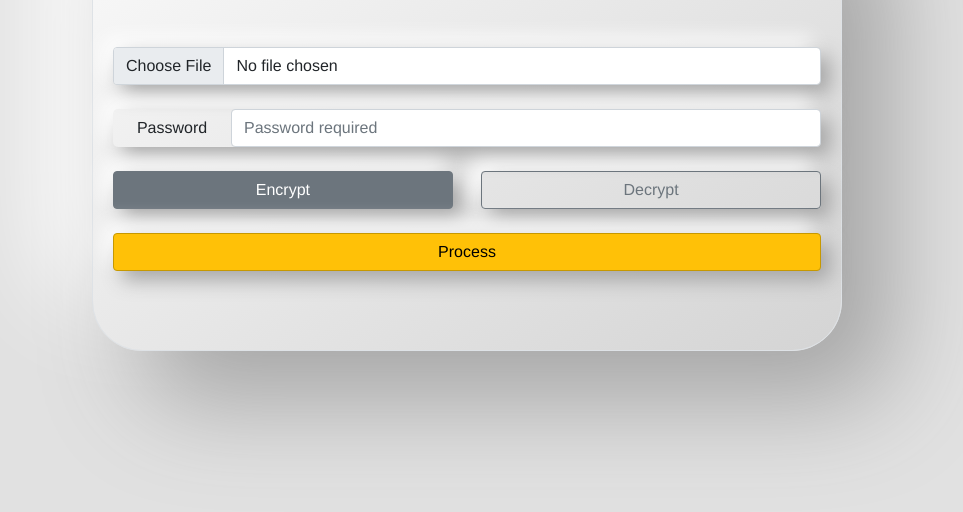
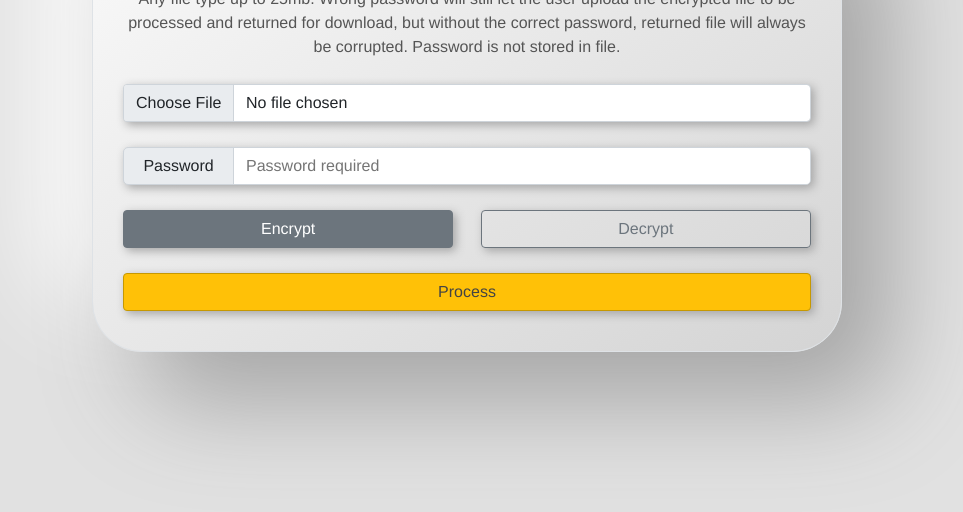
Before and after one commit to PedroBarros-84/FileEncrypter, a website: page public/index.html in a window 1280 px wide. Shown: the part 288-800 px from the top of the page, without its empty margins (173-1136 px from the left). Drawn offline with nearby package versions, Linux system fonts and the light colour scheme.

Commit message:
logging and small css refactor

```diff
--- a/public/css/style.css
+++ b/public/css/style.css
@@ -1,5 +1,5 @@
 * {
-    /* outline: 1px solid magenta; */
+	// outline: 1px solid magenta;
 }
 
 body {
@@ -13,78 +13,107 @@ body {
 
 h1 {
 	text-align: center;
-    margin: 1em;
-    font-family: 'Overpass', sans-serif;
+	font-family: "Overpass", sans-serif;
 	font-weight: 700;
 	text-shadow: 2px 2px #cbcbcb;
 	letter-spacing: 0.2em;
+	margin: 0;
 }
 
 .container {
+	color: #555555;
+	display: flex;
+	flex-direction: column;
+	row-gap: 25px;
 	max-width: 750px;
-    padding: 20px;
+	padding: 40px 30px;
 	width: 80%;
 	border-radius: 50px;
 	background: linear-gradient(145deg, #fbfbfb, #d4d4d4);
-    box-shadow:  50px  50px 100px #a5a5a5,
-                -50px -50px 100px #ffffff;
+	box-shadow: 50px 50px 100px #a5a5a5, -50px -50px 100px #ffffff;
+}
+
+.container .description {
+	margin: 0;
+	text-align: center;
 }
 
 .container .fileselector {
-    box-shadow: 9px  9px 20px #a5a5a5,
-               -9px -9px 20px #ffffff;
+	box-shadow: 3px 3px 10px #a5a5a5;
+	outline: 0;
 }
 
 .form-group {
+	display: flex;
+	flex-direction: column;
+	row-gap: 25px;
 	text-align: center;
-    margin: 1.5em auto;
 }
 
-.container ul {
-    width: 90%;
+.container .password-container {
+	display: flex;
+	border-radius: 5px;
+	box-shadow: 3px 3px 10px #a5a5a5;
+	background-color: #e9ecef;
+	border: 1px solid #ced4da;
+	overflow: hidden;
+	color: #212529;
 }
 
-.container .password {
-    display: flex;
-    border-radius: 5px;
-    box-shadow: 9px  9px 20px #a5a5a5,
-               -9px -9px 20px #ffffff;
+.container .form-group .form-control::file-selector-button {
+	width: 110px;
 }
 
-.container .buttons {
+.password-container .password-label {
+	min-width: 110px;
+	display: flex;
+	align-items: center;
+	justify-content: center;
+	border-right: 1px solid #ced4da;
+}
+
+.password-container .password-input {
+	padding: 0.375rem 0.75rem;
+	font-size: 1rem;
+	font-weight: 400;
+	line-height: 1.5;
+	background-color: #fff;
+	border: 0;
+	border-left-width: 1px;
+	border-color: ;
+	outline: 0;
+	width: 100%;
+}
+
+.container .radio-group {
 	display: flex;
 	justify-content: space-between;
+	row-gap: 10px;
+	column-gap: 2%;
+	color: #444444;
 }
 
-.container .radio-button {
+.radio-group .radio-button {
 	margin-left: 0;
 	width: 48%;
-    box-shadow: 9px  9px 20px #a5a5a5,
-               -9px -9px 20px #ffffff;
+	box-shadow: 3px 3px 10px #a5a5a5;
 }
 
-.container .radio-button:hover {
+.radio-group .radio-button:hover {
 	background-color: #a2a9b0;
 }
 
-.container .radio-button:active {
-    box-shadow: 9px  9px 20px #939393,
-                -9px -9px 20px #ffffff;
-    /* transform: translateY(1px); */
-    /* width: 47.9%; */
+.radio-group .radio-button:active {
+	scale: 99%;
 }
 
 .container .process-button {
 	width: 100%;
 	border: 1px solid rgb(198, 152, 1);
-    margin-bottom: 5%;
-    box-shadow: 9px  9px 20px #a5a5a5,
-               -9px -9px 20px #ffffff;
+	box-shadow: 3px 3px 10px #a5a5a5;
+	color: #444444;
 }
 
 .container .process-button:active {
-    box-shadow: 9px  9px 20px #939393,
-                -9px -9px 20px #ffffff;
-    transform: translateY(1px);
-    width: 99%;
+	scale: 99%;
 }
--- a/public/index.html
+++ b/public/index.html
@@ -28,33 +28,28 @@
                 select file to encr<i class="fas fa-key"></i>pt
             </h1>
 
+            <p class="description">Any file type up to 25mb. Wrong password will still let the user upload the encrypted file to be processed and returned for download, but without the correct password, returned file will always be corrupted. Password is not stored in file.</p>
+
             <div class="form-group">
 
-                <label for="formFile" class="form-label"></label>
                 <input type="file" name="uploadedFile" class="form-control fileselector" id="formFile" onchange="validateSize(this)" required>
 
-                <ul id="output"></ul>
+                <div class="password-container">
 
-            </div>
+                    <label for="password" class="password-label">Password</i></label>
+                    <input name="password" type="password" class="password-input" id="password" placeholder="Password required" required>
 
-            <div class="form-group password">
+                </div>
 
-                <label for="password" class="col-sm-2 col-form-label">Password</i></label>
-                <input type="password" name="password" class="form-control" id="password" placeholder="Password required" required>
+                <div class="radio-group">
 
-            </div>
+                    <input type="radio" class="btn-check" name="task" id="encrypt" value="encrypt" autocomplete="off" checked>
+                    <label class="btn btn-outline-secondary radio-button" for="encrypt">Encrypt</label>
 
-            <div class="form-group buttons">
+                    <input type="radio" class="btn-check" name="task" id="decrypt" value="decrypt" autocomplete="off">
+                    <label class="btn btn-outline-secondary radio-button" for="decrypt">Decrypt</label>
 
-                <input type="radio" class="btn-check" name="task" id="encrypt" value="encrypt" autocomplete="off" checked>
-                <label class="btn btn-outline-secondary radio-button" for="encrypt">Encrypt</label>
-
-                <input type="radio" class="btn-check" name="task" id="decrypt" value="decrypt" autocomplete="off">
-                <label class="btn btn-outline-secondary radio-button" for="decrypt">Decrypt</label>
-
-            </div>
-
-            <div class="form-group">
+                </div>
 
                 <button type="submit" class="btn btn-warning process-button" id="process-button">Process</button>
 
```
Also changed, not shown: app.js (+106 -84 lines), public/scripts/script.js (+4 -7 lines), README.md, 1 other file. Lines whose indentation alone changed are shown as unchanged.
